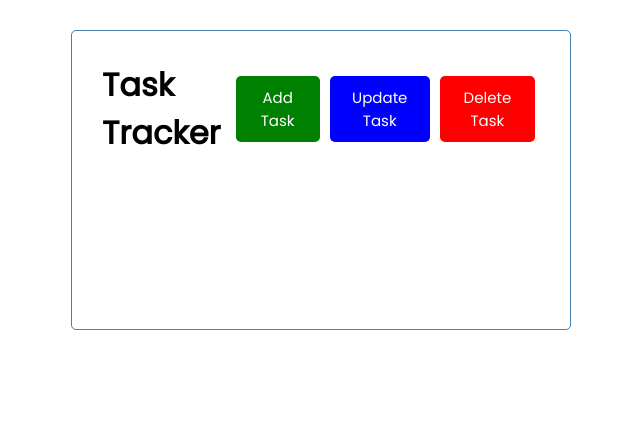
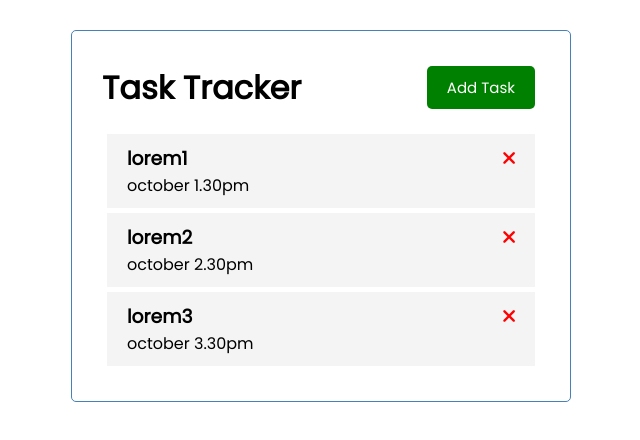
Before and after one commit to iamAndreyGavrilov/remember-vue-3, a Vue app: page / in a window 1280 px wide. Shown: the top 440 px of the page, without its empty margins (319-959 px from the left). Built offline with nearby package versions, Linux system fonts and the light colour scheme.

Commit message:
single task component
https://cdnjs.com/libraries/font-awesome

```diff
--- a/public/index.html
+++ b/public/index.html
@@ -5,6 +5,7 @@
     <meta http-equiv="X-UA-Compatible" content="IE=edge">
     <meta name="viewport" content="width=device-width,initial-scale=1.0">
     <link rel="icon" href="<%= BASE_URL %>favicon.ico">
+    <link rel="stylesheet" href="https://cdnjs.cloudflare.com/ajax/libs/font-awesome/6.2.0/css/all.min.css" integrity="sha512-xh6O/CkQoPOWDdYTDqeRdPCVd1SpvCA9XXcUnZS2FmJNp1coAFzvtCN9BmamE+4aHK8yyUHUSCcJHgXloTyT2A==" crossorigin="anonymous" referrerpolicy="no-referrer" />
     <title><%= htmlWebpackPlugin.options.title %></title>
   </head>
   <body>
--- a/src/App.vue
+++ b/src/App.vue
@@ -1,16 +1,46 @@
 <template>
   <div class="container">
     <Header title="Task Tracker" />
+    <Tasks :tasks="tasks" />
   </div>
 </template>
 
 <script>
 import Header from "./components/Header.vue";
+import Tasks from "./components/Tasks.vue";
 
 export default {
   name: "App",
+  data() {
+    return {
+      tasks: [],
+    };
+  },
   components: {
     Header,
+    Tasks,
+  },
+  created() {
+    this.tasks = [
+      {
+        id: 1,
+        text: "lorem1",
+        day: "october 1.30pm",
+        reminder: true,
+      },
+      {
+        id: 2,
+        text: "lorem2",
+        day: "october 2.30pm",
+        reminder: true,
+      },
+      {
+        id: 3,
+        text: "lorem3",
+        day: "october 3.30pm",
+        reminder: false,
+      },
+    ];
   },
 };
 </script>
--- a/src/components/Button.vue
+++ b/src/components/Button.vue
@@ -1,5 +1,7 @@
 <template>
-  <button :style="{ background: color }" class="btn">{{ text }}</button>
+  <button @click="onClick()" :style="{ background: color }" class="btn">
+    {{ text }}
+  </button>
 </template>
 
 <script>
@@ -9,6 +11,11 @@
     text: String,
     color: String,
   },
+  methods: {
+    onClick() {
+      console.log("click");
+    },
+  },
 };
 </script>
 
--- a/src/components/Header.vue
+++ b/src/components/Header.vue
@@ -2,8 +2,6 @@
   <header>
     <h1>{{ title }}</h1>
     <Button text="Add Task" color="green" />
-    <Button text="Update Task" color="blue" />
-    <Button text="Delete Task" color="red" />
   </header>
 </template>
 
--- /dev/null
+++ b/src/components/Task.vue
@@ -0,0 +1,35 @@
+<template>
+  <div class="task">
+    <h3>{{ task.text }} <i class="fas fa-times"></i></h3>
+    <p>{{ task.day }}</p>
+  </div>
+</template>
+
+<script>
+export default {
+  name: "Task",
+  props: {
+    task: Object,
+  },
+};
+</script>
+
+<style scoped>
+.fas {
+  color: red;
+}
+.task {
+  background: #f4f4f4;
+  margin: 5px;
+  padding: 10px 20px;
+  cursor: pointer;
+}
+.task.reminder {
+  border-left: 5px solid green;
+}
+.task h3 {
+  display: flex;
+  align-items: center;
+  justify-content: space-between;
+}
+</style>
--- /dev/null
+++ b/src/components/Tasks.vue
@@ -0,0 +1,21 @@
+<template>
+  <div v-for="task in tasks" :key="task.id">
+    <Task :task="task" />
+  </div>
+</template>
+
+<script>
+import Task from "./Task.vue";
+
+export default {
+  name: "Tasks",
+  props: {
+    tasks: Array,
+  },
+  components: {
+    Task,
+  },
+};
+</script>
+
+<style scoped></style>
```
